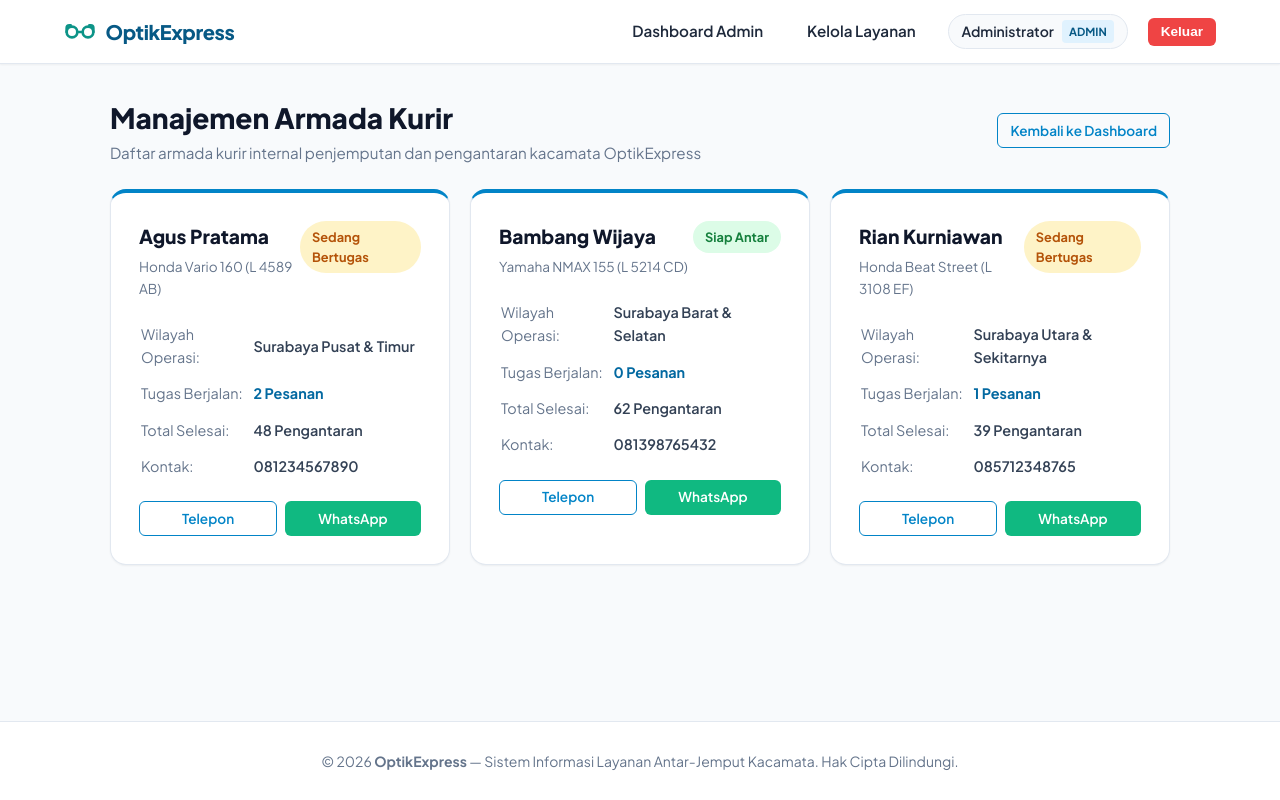
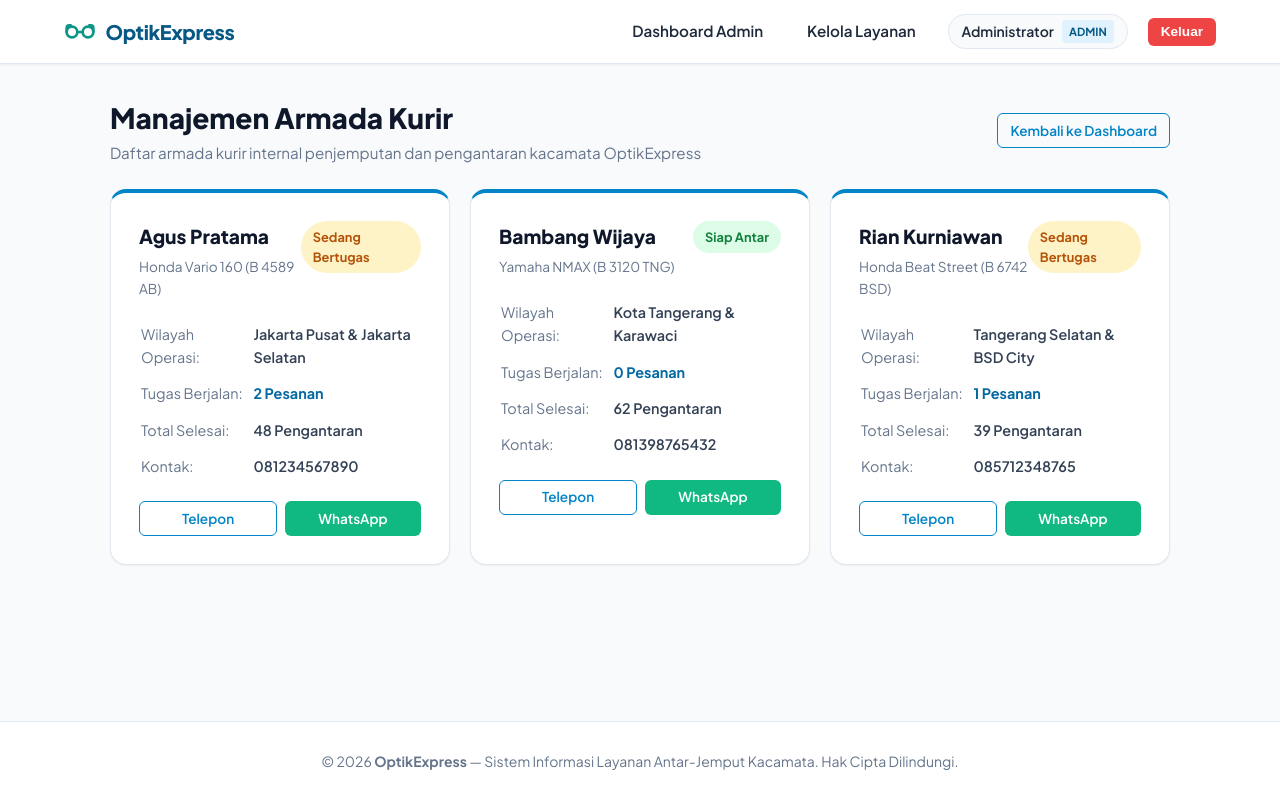
Before and after one commit to akuntugassindar-spec/RPLApp, a React (Create React App) app in the folder frontend/: page /kurir in a window 1280 px wide. Built offline with nearby package versions, Linux system fonts and the light colour scheme; no server answers; sample sign-in values are in the browser's storage.

Commit message:
fix(kurir): update all courier license plates to Plat B for Jakarta and Tangerang

```diff
--- a/frontend/src/pages/kurir/DaftarKurir.js
+++ b/frontend/src/pages/kurir/DaftarKurir.js
@@ -12,30 +12,30 @@ const DaftarKurir = () => {
       id: 1,
       nama: 'Agus Pratama',
       telepon: '081234567890',
-      kendaraan: 'Honda Vario 160 (L 4589 AB)',
+      kendaraan: 'Honda Vario 160 (B 4589 AB)',
       status: 'bertugas',
       pesananAktif: 2,
-      wilayah: 'Surabaya Pusat & Timur',
+      wilayah: 'Jakarta Pusat & Jakarta Selatan',
       totalSelesai: 48
     },
     {
       id: 2,
       nama: 'Bambang Wijaya',
       telepon: '081398765432',
-      kendaraan: 'Yamaha NMAX 155 (L 5214 CD)',
+      kendaraan: 'Yamaha NMAX (B 3120 TNG)',
       status: 'tersedia',
       pesananAktif: 0,
-      wilayah: 'Surabaya Barat & Selatan',
+      wilayah: 'Kota Tangerang & Karawaci',
       totalSelesai: 62
     },
     {
       id: 3,
       nama: 'Rian Kurniawan',
       telepon: '085712348765',
-      kendaraan: 'Honda Beat Street (L 3108 EF)',
+      kendaraan: 'Honda Beat Street (B 6742 BSD)',
       status: 'bertugas',
       pesananAktif: 1,
-      wilayah: 'Surabaya Utara & Sekitarnya',
+      wilayah: 'Tangerang Selatan & BSD City',
       totalSelesai: 39
     }
   ]);
--- a/frontend/src/pages/kurir/KurirDashboard.js
+++ b/frontend/src/pages/kurir/KurirDashboard.js
@@ -99,7 +99,7 @@ const KurirDashboard = () => {
         }
       },
       (geoErr) => {
-        // Fallback jika GPS browser ditolak: kirim koordinat Surabaya tengah
+        // Fallback jika GPS browser ditolak: kirim koordinat Jakarta Pusat (Jl. Sudirman)
         api.put(`/layanan/${itemId}/tracking`, {
           kurir_lat: -6.2088,
           kurir_lng: 106.8456,
@@ -226,7 +226,7 @@ const KurirDashboard = () => {
                 </span>
               </div>
               <p style={{ margin: '0.25rem 0 0 0', opacity: 0.9, fontSize: '0.92rem' }}>
-                🏍️ Armada: <strong>Honda Vario 160 (L 4589 AB)</strong> &bull; Status: <span style={{ color: '#86efac', fontWeight: 700 }}>● Aktif Siap Bertugas</span>
+                🏍️ Armada: <strong>Honda Vario 160 (B 4589 AB)</strong> &bull; Status: <span style={{ color: '#86efac', fontWeight: 700 }}>● Aktif Siap Bertugas</span>
               </p>
             </div>
           </div>
@@ -421,7 +421,7 @@ const KurirDashboard = () => {
                       📍 {item.alamat || 'Alamat tidak diisi'}
                     </p>
                     <a
-                      href={`https://www.google.com/maps/search/?api=1&query=${encodeURIComponent(item.alamat || 'Surabaya')}`}
+                      href={`https://www.google.com/maps/search/?api=1&query=${encodeURIComponent(item.alamat || 'Jakarta')}`}
                       target="_blank"
                       rel="noopener noreferrer"
                       className="btn btn-outline btn-sm"
```
Also changed, not shown: 1 other file (tests, documents, lock files or other folders).
